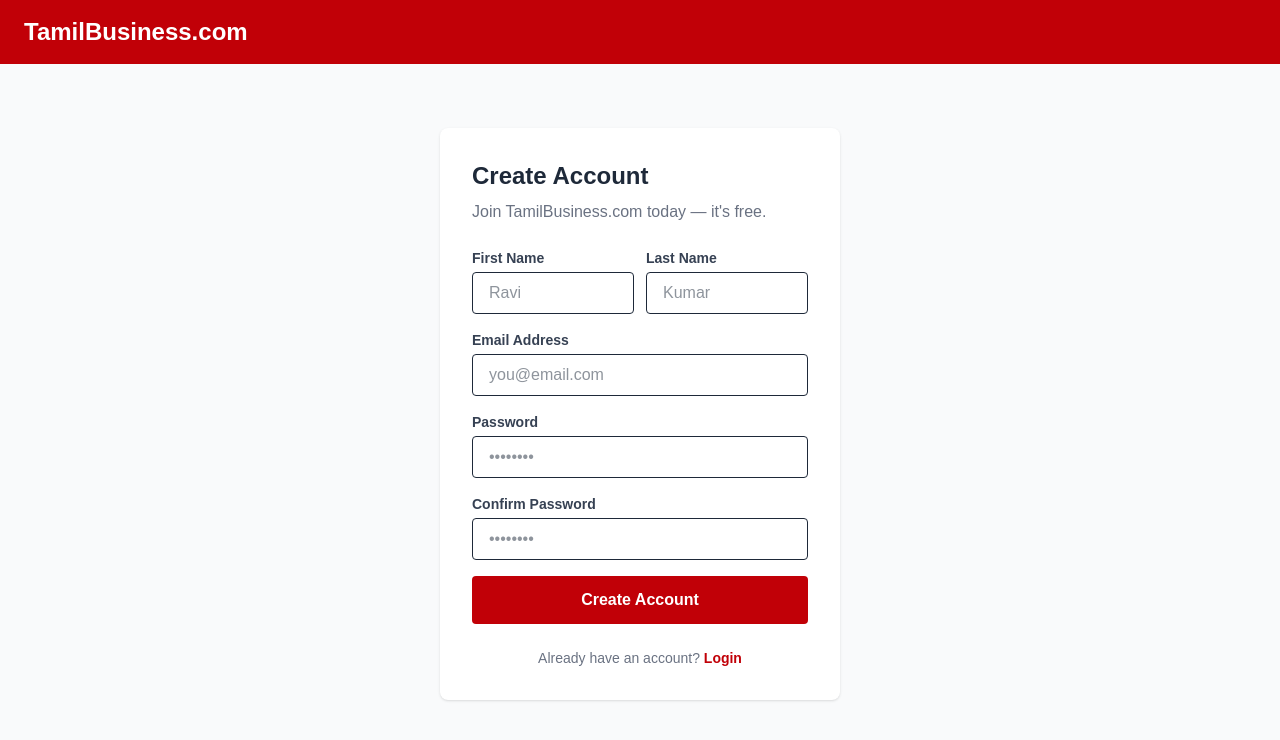
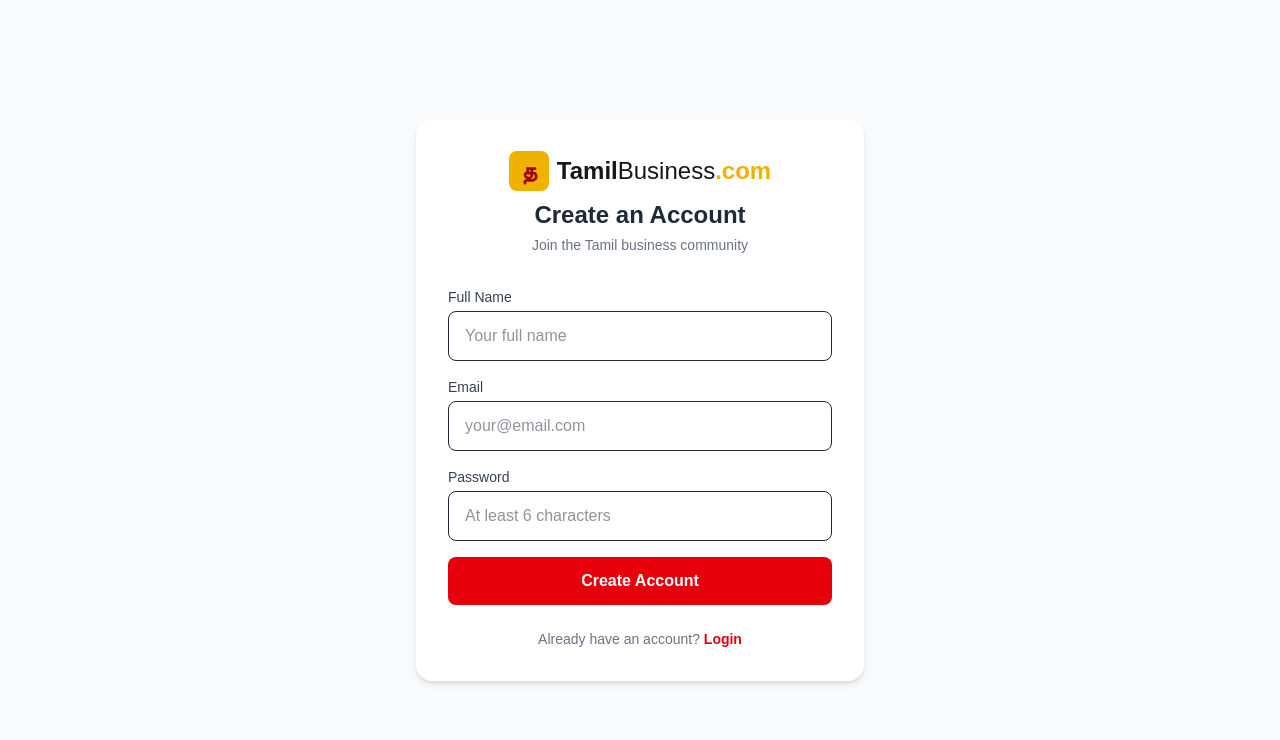
Before and after one commit to neethannamasivayam/tamilbusiness, a Next.js app: page /signup in a window 1280 px wide. Shown: the top 740 px of the page. Built offline with nearby package versions, Linux system fonts and the light colour scheme.

Commit message:
Add user authentication - signup, login, logout

```diff
--- /dev/null
+++ b/app/api/auth/login/route.ts
@@ -0,0 +1,57 @@
+import { NextRequest, NextResponse } from 'next/server';
+import db from '@/app/lib/db';
+import bcrypt from 'bcryptjs';
+import jwt from 'jsonwebtoken';
+
+export async function POST(request: NextRequest) {
+  try {
+    const { email, password } = await request.json();
+
+    if (!email || !password) {
+      return NextResponse.json({ error: 'All fields are required' }, { status: 400 });
+    }
+
+    // Find user
+    const [rows] = await db.query(
+      'SELECT * FROM users WHERE email = ?',
+      [email]
+    ) as any[];
+
+    if (rows.length === 0) {
+      return NextResponse.json({ error: 'Invalid email or password' }, { status: 401 });
+    }
+
+    const user = rows[0];
+
+    // Check password
+    const validPassword = await bcrypt.compare(password, user.password);
+    if (!validPassword) {
+      return NextResponse.json({ error: 'Invalid email or password' }, { status: 401 });
+    }
+
+    // Create token
+    const token = jwt.sign(
+      { id: user.id, name: user.name, email: user.email },
+      process.env.JWT_SECRET!,
+      { expiresIn: '7d' }
+    );
+
+    // Set cookie
+    const response = NextResponse.json({
+      message: 'Logged in successfully!',
+      user: { id: user.id, name: user.name, email: user.email }
+    });
+
+    response.cookies.set('auth_token', token, {
+      httpOnly: true,
+      secure: process.env.NODE_ENV === 'production',
+      maxAge: 60 * 60 * 24 * 7,
+      path: '/',
+    });
+
+    return response;
+  } catch (error: any) {
+    console.error('Login error:', error);
+    return NextResponse.json({ error: error.message || 'Something went wrong' }, { status: 500 });
+  }
+}
--- /dev/null
+++ b/app/api/auth/logout/route.ts
@@ -0,0 +1,13 @@
+import { NextResponse } from 'next/server';
+
+export async function POST() {
+  const response = NextResponse.json({ message: 'Logged out successfully' });
+
+  response.cookies.set('auth_token', '', {
+    httpOnly: true,
+    maxAge: 0,
+    path: '/',
+  });
+
+  return response;
+}
--- /dev/null
+++ b/app/api/auth/me/route.ts
@@ -0,0 +1,22 @@
+import { NextRequest, NextResponse } from 'next/server';
+import jwt from 'jsonwebtoken';
+
+export async function GET(request: NextRequest) {
+  try {
+    const token = request.cookies.get('auth_token')?.value;
+
+    if (!token) {
+      return NextResponse.json({ error: 'Not logged in' }, { status: 401 });
+    }
+
+    const decoded = jwt.verify(token, process.env.JWT_SECRET!) as any;
+
+    return NextResponse.json({
+      id: decoded.id,
+      name: decoded.name,
+      email: decoded.email,
+    });
+  } catch (error) {
+    return NextResponse.json({ error: 'Invalid token' }, { status: 401 });
+  }
+}
--- /dev/null
+++ b/app/api/auth/signup/route.ts
@@ -0,0 +1,37 @@
+import { NextRequest, NextResponse } from 'next/server';
+import db from '@/app/lib/db';
+import bcrypt from 'bcryptjs';
+
+export async function POST(request: NextRequest) {
+  try {
+    const { name, email, password } = await request.json();
+
+    if (!name || !email || !password) {
+      return NextResponse.json({ error: 'All fields are required' }, { status: 400 });
+    }
+
+    // Check if email already exists
+    const [existing] = await db.query(
+      'SELECT id FROM users WHERE email = ?',
+      [email]
+    ) as any[];
+
+    if (existing.length > 0) {
+      return NextResponse.json({ error: 'Email already registered' }, { status: 400 });
+    }
+
+    // Hash password
+    const hashedPassword = await bcrypt.hash(password, 10);
+
+    // Create user
+    await db.query(
+      'INSERT INTO users (name, email, password) VALUES (?, ?, ?)',
+      [name, email, hashedPassword]
+    );
+
+    return NextResponse.json({ message: 'Account created successfully!' }, { status: 201 });
+  } catch (error: any) {
+    console.error('Signup error:', error);
+    return NextResponse.json({ error: error.message || 'Something went wrong' }, { status: 500 });
+  }
+}
--- a/app/login/page.tsx
+++ b/app/login/page.tsx
@@ -1,43 +1,97 @@
+'use client';
+
+import { useState } from 'react';
+import { useRouter } from 'next/navigation';
+
 export default function Login() {
+  const router = useRouter();
+  const [email, setEmail] = useState('');
+  const [password, setPassword] = useState('');
+  const [error, setError] = useState('');
+  const [loading, setLoading] = useState(false);
+
+  const handleSubmit = async (e: React.FormEvent) => {
+    e.preventDefault();
+    setLoading(true);
+    setError('');
+
+    const res = await fetch('/api/auth/login', {
+      method: 'POST',
+      headers: { 'Content-Type': 'application/json' },
+      body: JSON.stringify({ email, password }),
+    });
+
+    const data = await res.json();
+
+    if (!res.ok) {
+      setError(data.error);
+      setLoading(false);
+      return;
+    }
+
+    // Redirect to homepage after login
+    router.push('/');
+    router.refresh();
+  };
+
   return (
-    <main className="min-h-screen bg-gray-50">
-      {/* Header */}
-      <header className="bg-red-700 text-white py-4 px-6 flex items-center justify-between">
-        <a href="/" className="text-2xl font-bold">TamilBusiness.com</a>
-      </header>
-
-      {/* Login Form */}
-      <div className="max-w-md mx-auto py-16 px-6">
-        <div className="bg-white rounded-lg shadow p-8">
-          <h1 className="text-2xl font-bold text-gray-800 mb-2">Login</h1>
-          <p className="text-gray-500 mb-6">Welcome back! Sign in to your account.</p>
-
-          <form className="space-y-4">
-            <div>
-              <label className="block text-sm font-semibold text-gray-700 mb-1">Email Address</label>
-              <input type="email" placeholder="you@email.com" className="w-full border rounded px-4 py-2 text-gray-800 focus:outline-none focus:ring-2 focus:ring-red-500" />
+    <div className="min-h-screen bg-gray-50 flex items-center justify-center px-4">
+      <div className="bg-white rounded-2xl shadow-md p-8 w-full max-w-md">
+        {/* Logo */}
+        <div className="text-center mb-8">
+          <div className="flex items-center justify-center gap-2 mb-2">
+            <div className="bg-yellow-500 text-red-800 font-black text-2xl w-10 h-10 rounded-lg flex items-center justify-center">
+              த
+            </div>
+            <span className="text-2xl font-black">Tamil<span className="font-light">Business</span><span className="text-yellow-500">.com</span></span>
+          </div>
+          <h1 className="text-2xl font-bold text-gray-800">Welcome Back</h1>
+          <p className="text-gray-500 text-sm mt-1">Login to your account</p>
         </div>
 
+        {error && (
+          <div className="bg-red-50 text-red-600 px-4 py-3 rounded-lg mb-4 text-sm">
+            {error}
+          </div>
+        )}
+
+        <form onSubmit={handleSubmit} className="space-y-4">
           <div>
-              <label className="block text-sm font-semibold text-gray-700 mb-1">Password</label>
-              <input type="password" placeholder="••••••••" className="w-full border rounded px-4 py-2 text-gray-800 focus:outline-none focus:ring-2 focus:ring-red-500" />
+            <label className="block text-sm font-medium text-gray-700 mb-1">Email</label>
+            <input
+              type="email"
+              required
+              value={email}
+              onChange={(e) => setEmail(e.target.value)}
+              placeholder="your@email.com"
+              className="w-full border rounded-lg px-4 py-3 text-gray-800 focus:outline-none focus:ring-2 focus:ring-red-300"
+            />
           </div>
-
-            <button type="submit" className="w-full bg-red-700 text-white font-bold py-3 rounded hover:bg-red-800 transition">
-              Login
+          <div>
+            <label className="block text-sm font-medium text-gray-700 mb-1">Password</label>
+            <input
+              type="password"
+              required
+              value={password}
+              onChange={(e) => setPassword(e.target.value)}
+              placeholder="Your password"
+              className="w-full border rounded-lg px-4 py-3 text-gray-800 focus:outline-none focus:ring-2 focus:ring-red-300"
+            />
+          </div>
+          <button
+            type="submit"
+            disabled={loading}
+            className="w-full bg-red-600 text-white py-3 rounded-lg font-bold hover:bg-red-700 disabled:opacity-50"
+          >
+            {loading ? 'Logging in...' : 'Login'}
           </button>
         </form>
 
-          <div className="mt-6 text-center space-y-2">
-            <p className="text-sm text-gray-500">
-              Don't have an account? <a href="/signup" className="text-red-700 font-semibold hover:underline">Sign up</a>
-            </p>
-            <p className="text-sm text-gray-500">
-              Are you a business? <a href="/register-business" className="text-red-700 font-semibold hover:underline">Add your business</a>
+        <p className="text-center text-sm text-gray-500 mt-6">
+          Don't have an account?{' '}
+          <a href="/signup" className="text-red-600 font-semibold hover:underline">Sign up</a>
         </p>
       </div>
     </div>
-      </div>
-    </main>
   );
 }
--- a/app/page.tsx
+++ b/app/page.tsx
@@ -10,11 +10,18 @@ type Business = {
   is_premium: boolean;
 };
 
+type User = {
+  id: number;
+  name: string;
+  email: string;
+};
+
 export default function Home() {
   const [businesses, setBusinesses] = useState<Business[]>([]);
   const [searchQuery, setSearchQuery] = useState('');
   const [locationQuery, setLocationQuery] = useState('');
   const [filteredBusinesses, setFilteredBusinesses] = useState<Business[]>([]);
+  const [user, setUser] = useState<User | null>(null);
 
   useEffect(() => {
     fetch('/api/businesses')
@@ -23,6 +30,10 @@ export default function Home() {
         setBusinesses(data);
         setFilteredBusinesses(data);
       });
+
+    fetch('/api/auth/me')
+      .then(res => res.ok ? res.json() : null)
+      .then(data => { if (data) setUser(data); });
   }, []);
 
   const handleSearch = () => {
@@ -53,6 +64,12 @@ export default function Home() {
     setFilteredBusinesses(businesses);
   };
 
+  const handleLogout = async () => {
+    await fetch('/api/auth/logout', { method: 'POST' });
+    setUser(null);
+    window.location.reload();
+  };
+
   return (
     <main className="min-h-screen bg-white">
       {/* Header */}
@@ -67,13 +84,22 @@ export default function Home() {
             <span className="text-yellow-400 font-bold">.com</span>
           </div>
         </div>
-        <nav className="flex gap-4">
+        <nav className="flex items-center gap-4">
           <a href="/register-business" className="bg-white text-red-700 px-4 py-2 rounded font-semibold hover:bg-red-50">
             Add Your Business
           </a>
-          <a href="/login" className="border border-white px-4 py-2 rounded hover:bg-red-600">
-            Login
-          </a>
+          {user ? (
+            <div className="flex items-center gap-3">
+              <span className="text-yellow-300 font-semibold">👋 {user.name}</span>
+              <button onClick={handleLogout} className="border border-white px-4 py-2 rounded hover:bg-red-600 text-sm">
+                Logout
+              </button>
+            </div>
+          ) : (
+            <a href="/login" className="border border-white px-4 py-2 rounded hover:bg-red-600">
+              Login
+            </a>
+          )}
         </nav>
       </header>
 
@@ -140,9 +166,7 @@ export default function Home() {
               : filteredBusinesses.length > 0 ? 'Listed Businesses' : 'No businesses yet'}
           </h3>
           {(searchQuery || locationQuery) && (
-            <button
-              onClick={handleClearSearch}
-              className="text-red-600 hover:underline text-sm font-medium">
+            <button onClick={handleClearSearch} className="text-red-600 hover:underline text-sm font-medium">
               ✕ Clear search
             </button>
           )}
--- a/app/signup/page.tsx
+++ b/app/signup/page.tsx
@@ -1,56 +1,109 @@
+'use client';
+
+import { useState } from 'react';
+import { useRouter } from 'next/navigation';
+
 export default function Signup() {
+  const router = useRouter();
+  const [name, setName] = useState('');
+  const [email, setEmail] = useState('');
+  const [password, setPassword] = useState('');
+  const [error, setError] = useState('');
+  const [loading, setLoading] = useState(false);
+
+  const handleSubmit = async (e: React.FormEvent) => {
+    e.preventDefault();
+    setLoading(true);
+    setError('');
+
+    const res = await fetch('/api/auth/signup', {
+      method: 'POST',
+      headers: { 'Content-Type': 'application/json' },
+      body: JSON.stringify({ name, email, password }),
+    });
+
+    const data = await res.json();
+
+    if (!res.ok) {
+      setError(data.error);
+      setLoading(false);
+      return;
+    }
+
+    // Redirect to login after signup
+    router.push('/login?signup=success');
+  };
+
   return (
-    <main className="min-h-screen bg-gray-50">
-      {/* Header */}
-      <header className="bg-red-700 text-white py-4 px-6 flex items-center justify-between">
-        <a href="/" className="text-2xl font-bold">TamilBusiness.com</a>
-      </header>
+    <div className="min-h-screen bg-gray-50 flex items-center justify-center px-4">
+      <div className="bg-white rounded-2xl shadow-md p-8 w-full max-w-md">
+        {/* Logo */}
+        <div className="text-center mb-8">
+          <div className="flex items-center justify-center gap-2 mb-2">
+            <div className="bg-yellow-500 text-red-800 font-black text-2xl w-10 h-10 rounded-lg flex items-center justify-center">
+              த
+            </div>
+            <span className="text-2xl font-black">Tamil<span className="font-light">Business</span><span className="text-yellow-500">.com</span></span>
+          </div>
+          <h1 className="text-2xl font-bold text-gray-800">Create an Account</h1>
+          <p className="text-gray-500 text-sm mt-1">Join the Tamil business community</p>
+        </div>
 
-      {/* Signup Form */}
-      <div className="max-w-md mx-auto py-16 px-6">
-        <div className="bg-white rounded-lg shadow p-8">
-          <h1 className="text-2xl font-bold text-gray-800 mb-2">Create Account</h1>
-          <p className="text-gray-500 mb-6">Join TamilBusiness.com today — it's free.</p>
+        {error && (
+          <div className="bg-red-50 text-red-600 px-4 py-3 rounded-lg mb-4 text-sm">
+            {error}
+          </div>
+        )}
 
-          <form className="space-y-4">
-            <div className="grid grid-cols-2 gap-3">
+        <form onSubmit={handleSubmit} className="space-y-4">
           <div>
-                <label className="block text-sm font-semibold text-gray-700 mb-1">First Name</label>
-                <input type="text" placeholder="Ravi" className="w-full border rounded px-4 py-2 text-gray-800 focus:outline-none focus:ring-2 focus:ring-red-500" />
+            <label className="block text-sm font-medium text-gray-700 mb-1">Full Name</label>
+            <input
+              type="text"
+              required
+              value={name}
+              onChange={(e) => setName(e.target.value)}
+              placeholder="Your full name"
+              className="w-full border rounded-lg px-4 py-3 text-gray-800 focus:outline-none focus:ring-2 focus:ring-red-300"
+            />
           </div>
           <div>
-                <label className="block text-sm font-semibold text-gray-700 mb-1">Last Name</label>
-                <input type="text" placeholder="Kumar" className="w-full border rounded px-4 py-2 text-gray-800 focus:outline-none focus:ring-2 focus:ring-red-500" />
+            <label className="block text-sm font-medium text-gray-700 mb-1">Email</label>
+            <input
+              type="email"
+              required
+              value={email}
+              onChange={(e) => setEmail(e.target.value)}
+              placeholder="your@email.com"
+              className="w-full border rounded-lg px-4 py-3 text-gray-800 focus:outline-none focus:ring-2 focus:ring-red-300"
+            />
           </div>
+          <div>
+            <label className="block text-sm font-medium text-gray-700 mb-1">Password</label>
+            <input
+              type="password"
+              required
+              value={password}
+              onChange={(e) => setPassword(e.target.value)}
+              placeholder="At least 6 characters"
+              minLength={6}
+              className="w-full border rounded-lg px-4 py-3 text-gray-800 focus:outline-none focus:ring-2 focus:ring-red-300"
+            />
           </div>
-
-            <div>
-              <label className="block text-sm font-semibold text-gray-700 mb-1">Email Address</label>
-              <input type="email" placeholder="you@email.com" className="w-full border rounded px-4 py-2 text-gray-800 focus:outline-none focus:ring-2 focus:ring-red-500" />
-            </div>
-
-            <div>
-              <label className="block text-sm font-semibold text-gray-700 mb-1">Password</label>
-              <input type="password" placeholder="••••••••" className="w-full border rounded px-4 py-2 text-gray-800 focus:outline-none focus:ring-2 focus:ring-red-500" />
-            </div>
-
-            <div>
-              <label className="block text-sm font-semibold text-gray-700 mb-1">Confirm Password</label>
-              <input type="password" placeholder="••••••••" className="w-full border rounded px-4 py-2 text-gray-800 focus:outline-none focus:ring-2 focus:ring-red-500" />
-            </div>
-
-            <button type="submit" className="w-full bg-red-700 text-white font-bold py-3 rounded hover:bg-red-800 transition">
-              Create Account
+          <button
+            type="submit"
+            disabled={loading}
+            className="w-full bg-red-600 text-white py-3 rounded-lg font-bold hover:bg-red-700 disabled:opacity-50"
+          >
+            {loading ? 'Creating Account...' : 'Create Account'}
           </button>
         </form>
 
-          <div className="mt-6 text-center">
-            <p className="text-sm text-gray-500">
-              Already have an account? <a href="/login" className="text-red-700 font-semibold hover:underline">Login</a>
+        <p className="text-center text-sm text-gray-500 mt-6">
+          Already have an account?{' '}
+          <a href="/login" className="text-red-600 font-semibold hover:underline">Login</a>
         </p>
       </div>
     </div>
-      </div>
-    </main>
   );
 }
--- a/package.json
+++ b/package.json
@@ -9,6 +9,9 @@
     "lint": "eslint"
   },
   "dependencies": {
+    "bcryptjs": "^3.0.3",
+    "cookie": "^1.1.1",
+    "jsonwebtoken": "^9.0.3",
     "mysql2": "^3.22.5",
     "next": "16.2.7",
     "react": "19.2.4",
@@ -16,6 +19,9 @@
   },
   "devDependencies": {
     "@tailwindcss/postcss": "^4",
+    "@types/bcryptjs": "^2.4.6",
+    "@types/cookie": "^0.6.0",
+    "@types/jsonwebtoken": "^9.0.10",
     "@types/node": "^20",
     "@types/react": "^19",
     "@types/react-dom": "^19",
```
Also changed, not shown: 1 other file (tests, documents, lock files or other folders). Lines whose indentation alone changed are shown as unchanged.
